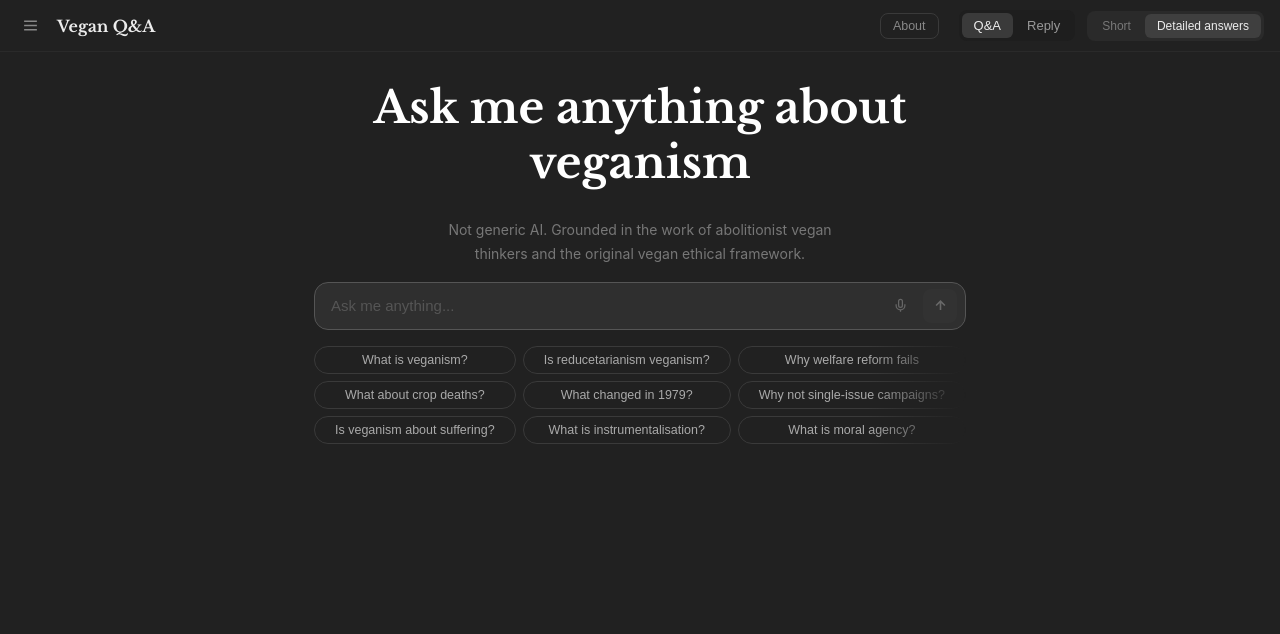
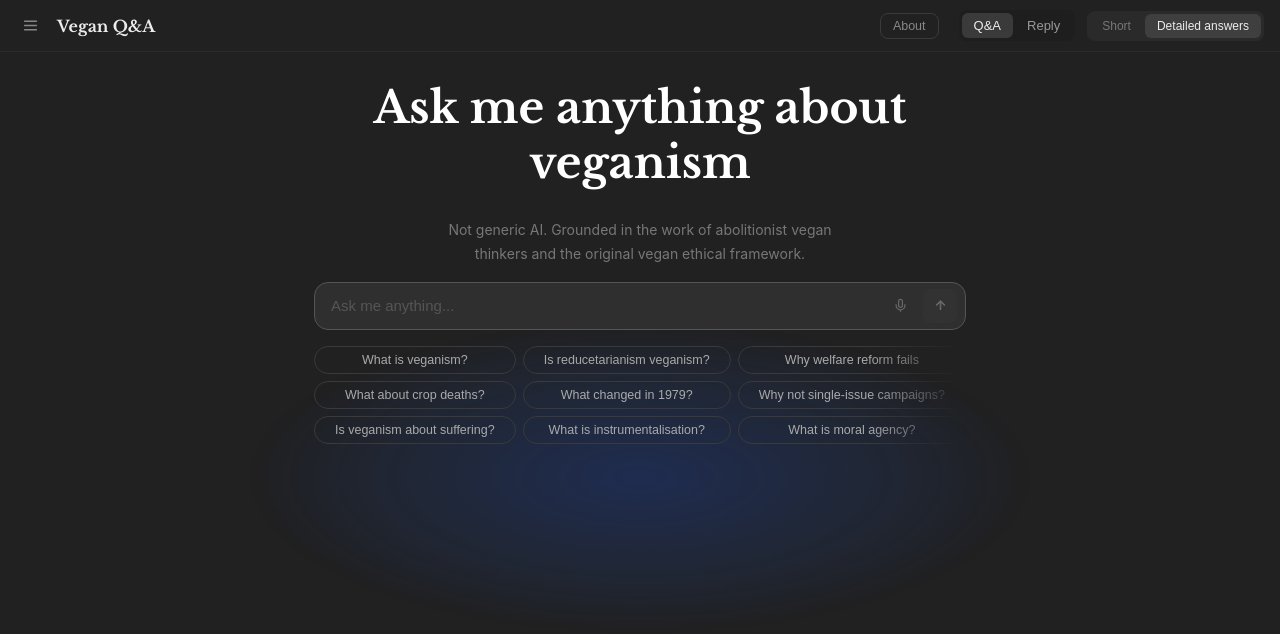
Before and after one commit to Joshb1111/vegan-qa, a React (Vite) app: page / in a window 1280 px wide. Shown: the top 634 px of the page. Built offline with nearby package versions, Linux system fonts and the light colour scheme.

Commit message:
Add animated blue radial glow behind search bar (Gemini-style)
Soft pulsing ellipse using a CSS keyframe animation, positioned
centrally behind the input area in the empty state.

Co-Authored-By: Claude Sonnet 4.6 <noreply@anthropic.com>

```diff
--- a/src/App.css
+++ b/src/App.css
@@ -367,7 +367,30 @@ body {
   width: 100%;
   max-width: 700px;
   gap: 16px;
+  position: relative;
 }
+
+.empty-state::before {
+  content: '';
+  position: absolute;
+  top: 44%;
+  left: 50%;
+  transform: translate(-50%, -50%) scale(1);
+  width: 700px;
+  height: 280px;
+  background: radial-gradient(ellipse at center, rgba(29, 78, 216, 0.28) 0%, rgba(37, 99, 235, 0.10) 45%, transparent 72%);
+  border-radius: 50%;
+  pointer-events: none;
+  z-index: 0;
+  animation: glow-breathe 4s ease-in-out infinite;
+}
+
+@keyframes glow-breathe {
+  0%, 100% { opacity: 0.7; transform: translateX(-50%) scale(1); }
+  50%       { opacity: 1;   transform: translateX(-50%) scale(1.14); }
+}
+
+.empty-state > * { position: relative; z-index: 1; }
 
 /* Once an answer is present, hero shrinks to natural height */
 .empty-state.compact {
```
